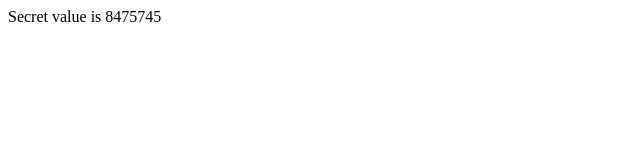
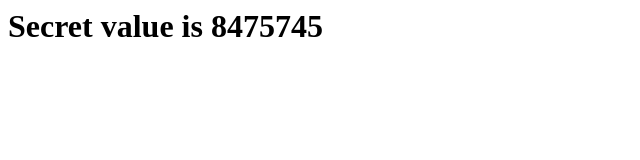
Before and after one commit to GerTiz/test-web-page, a plain HTML site: page index.html in a window 1280 px wide. Shown: the whole page, without its empty margins (0-640 px from the left). Drawn offline with Linux system fonts and the light colour scheme.

Commit message:
Update index.html

```diff
--- a/index.html
+++ b/index.html
@@ -1,3 +1,3 @@
 <left>
-Secret value is 8475745
+<h1>Secret value is 8475745</h1>
 </left>
```
